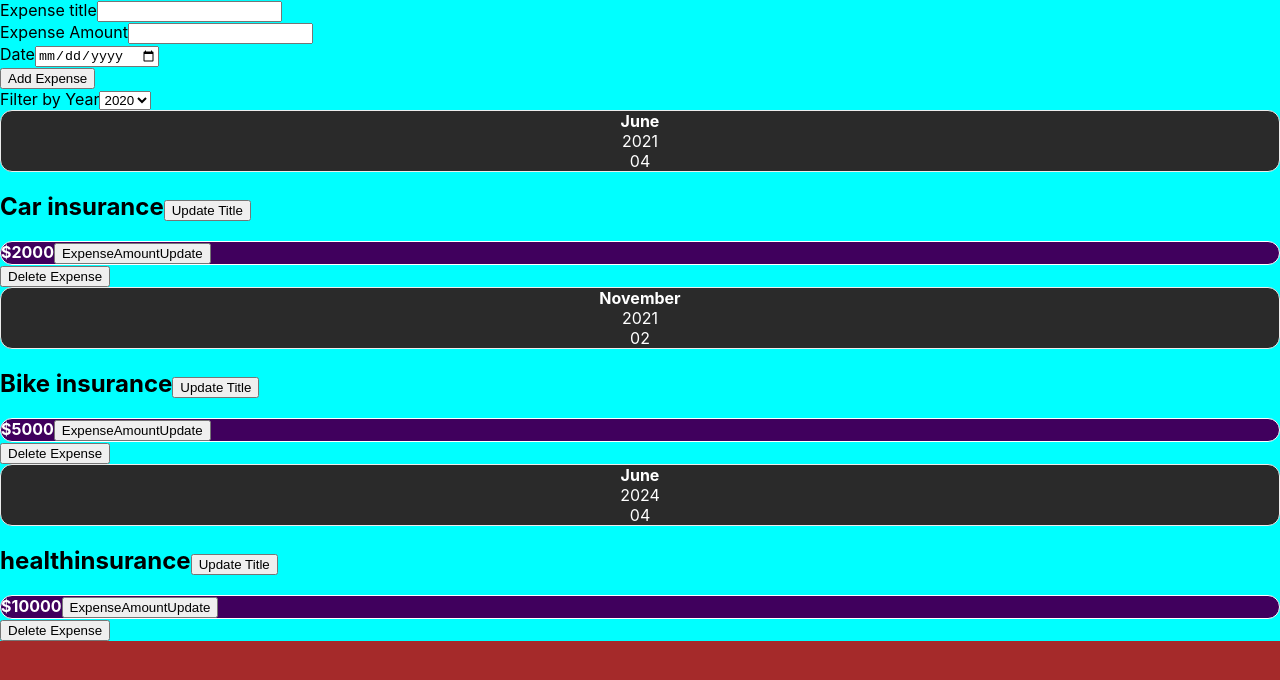
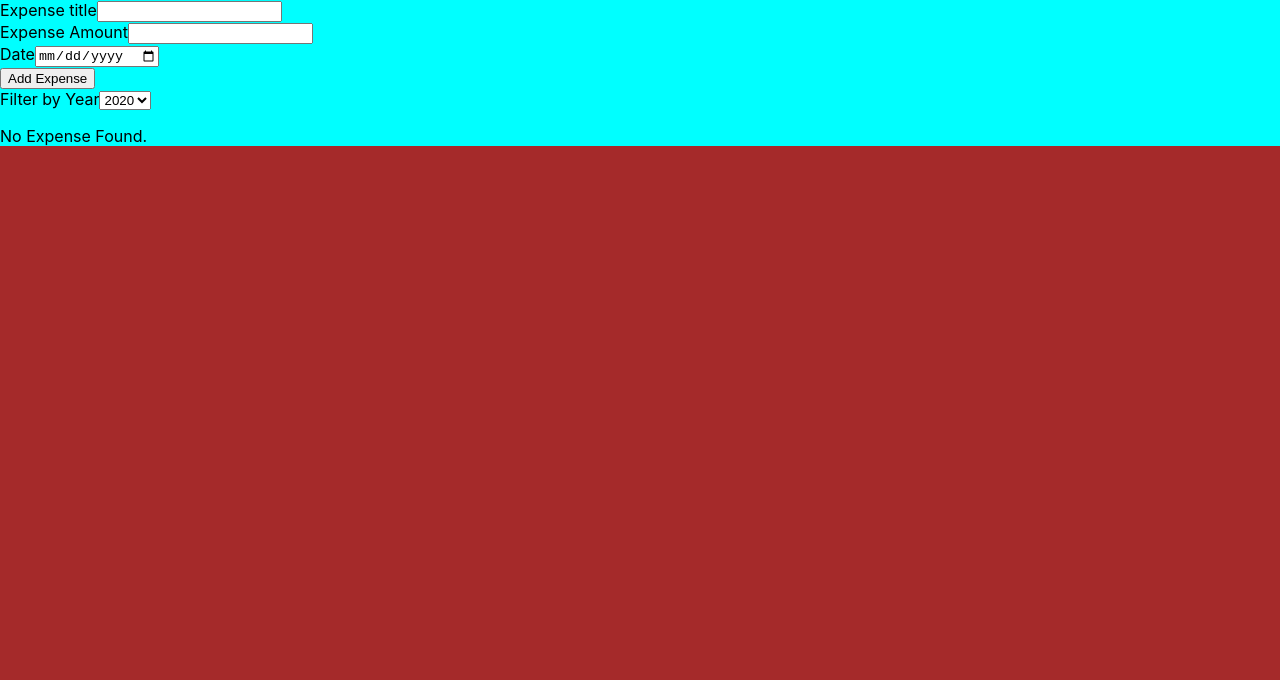
Before and after one commit to roshankhaire/reactapp, a React (Create React App) app in the folder myapp/: page / in a window 1280 px wide. Shown: the top 680 px of the page. Built offline with nearby package versions, Linux system fonts and the light colour scheme.

Commit message:
conditional render

```diff
--- a/myapp/src/components/Expenses/Expense.js
+++ b/myapp/src/components/Expenses/Expense.js
@@ -10,17 +10,22 @@ import React, { useState } from 'react';
         const filterChangeHandeler=selectedYear=>{
             setFilteredYear(selectedYear)
         };
+       const filteredExpense=props.item.filter(expense=>{
+        return expense.date.getFullYear().toString()===filteredYear
+       })
 
     return(
         <div>
             <Card className="expenses">
              <ExpenseFilter  selected={filteredYear} onChangeFilter={filterChangeHandeler}/>
-              {props.item.map(expense=>
+             {filteredExpense.length===0 && <p>No Expense Found.</p>}
+             {filteredExpense.length>0 && (filteredExpense.map(expense=>
                              <ExpenseItem
                                key={expense.id}
                                 title={expense.title}
                                amount={expense.amount}
-                                date={expense.date}/>)}
+                                date={expense.date}/>))}
+
 
 
 
```
